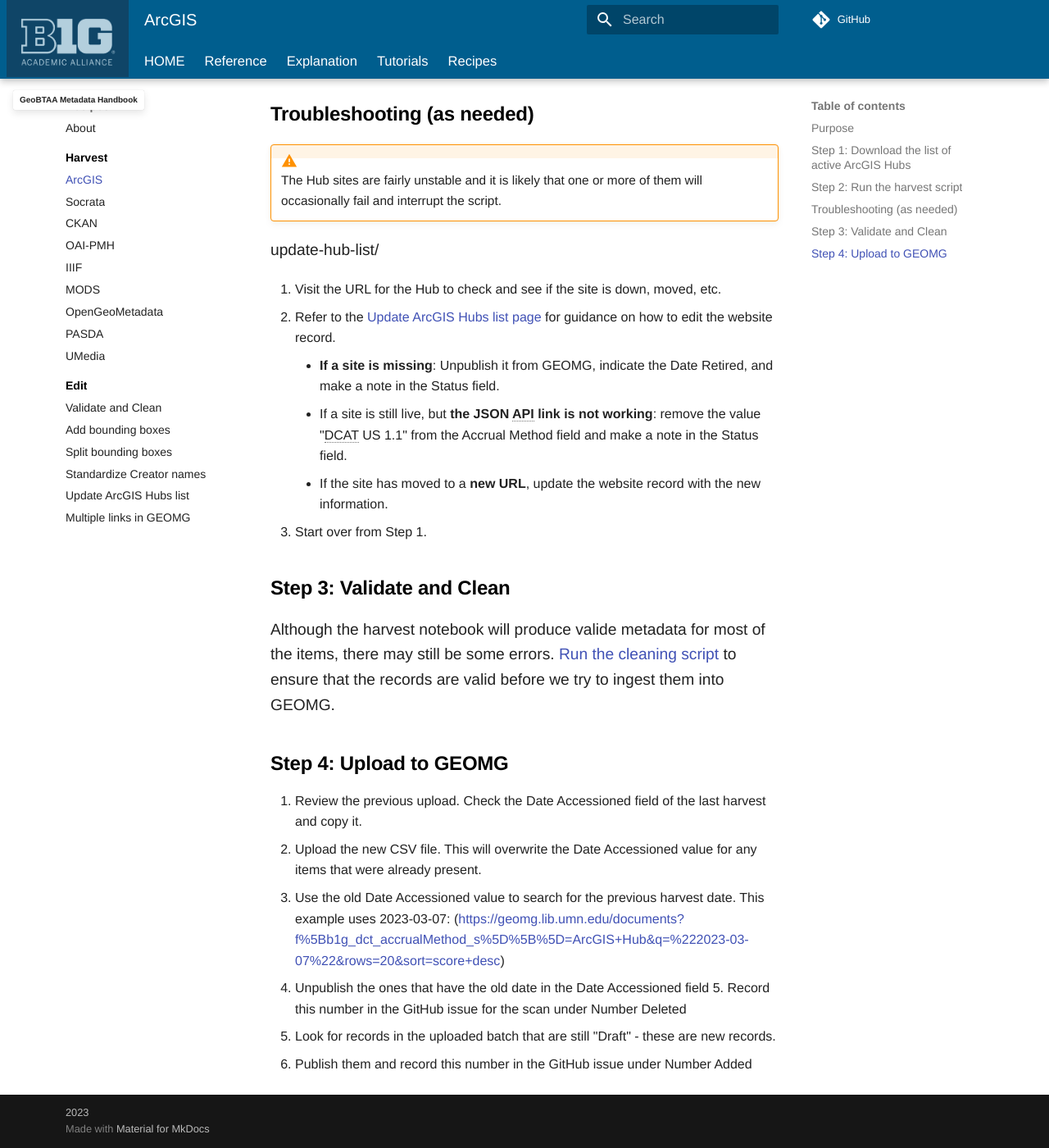
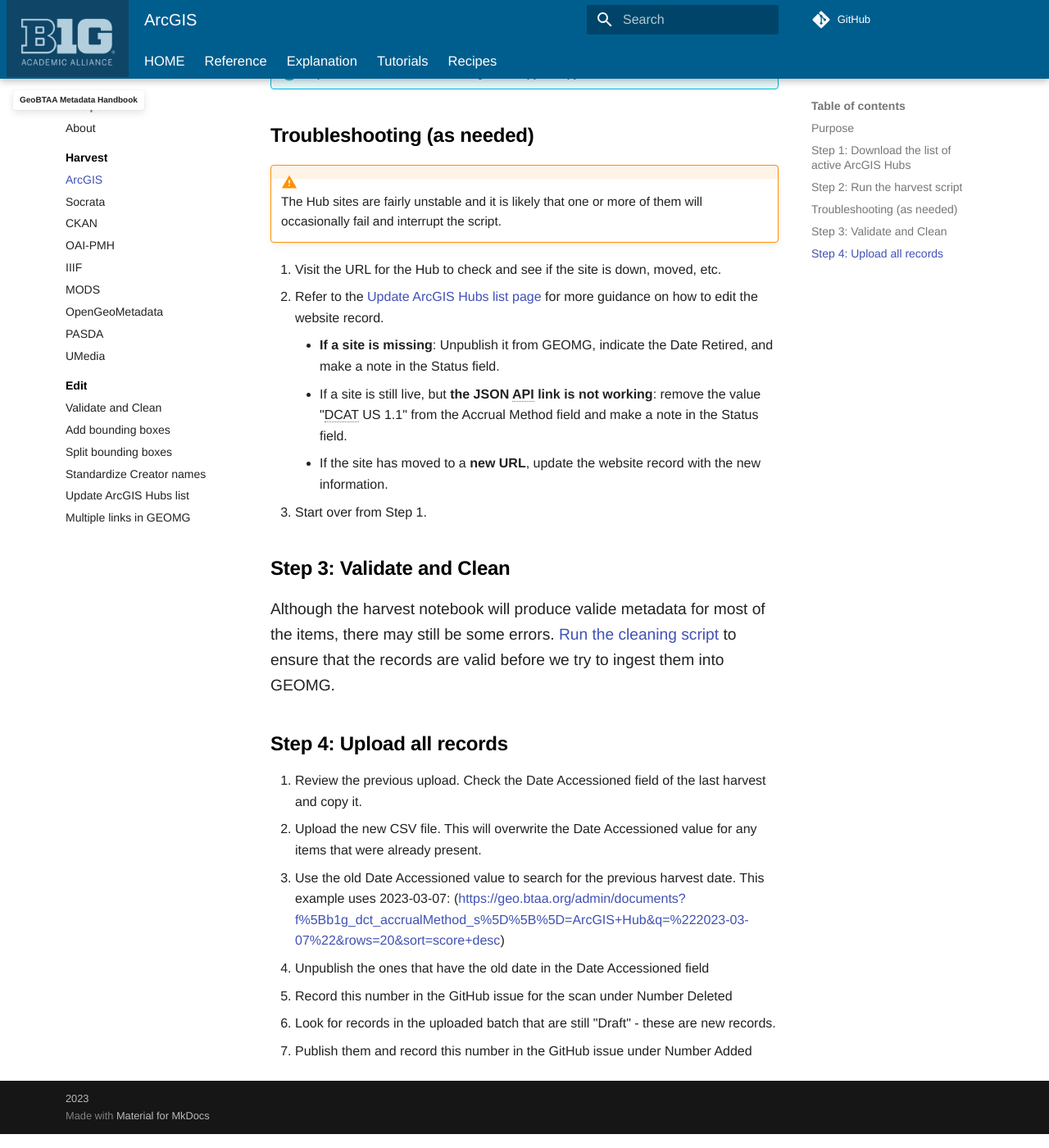
Before and after one commit to geobtaa/metadata, an MkDocs documentation site: the page built from docs/recipes/R-01_arcgis-hubs.md, in a window 1280 px wide and 1400 px high, scrolled down 2280 px. Shown: the whole window at 82% size. Built offline with MkDocs 1.6.1 and Material for MkDocs 9.7.7, drawn with Linux system fonts in a browser that asks for light colours; some web fonts are replaced; comment, search, counter and statistics services are not loaded; some of the changed text lies outside the part shown.

Commit message:
ArcGIS Hub updates

````diff
--- a/docs/recipes/R-01_arcgis-hubs.md
+++ b/docs/recipes/R-01_arcgis-hubs.md
@@ -4,7 +4,7 @@
 
 !!! warning " "
 
-	This recipe includes steps that use the metadata toolkit [GEOMG](https://geobtaa.github.io/metadata/geomg/). Access to GEOMG is restricted to UMN BTAA-GIN staff and requires a login account. External users can create their own list or use one provided in this repository.
+	This recipe includes steps that use the GBL Admin toolkit. Access to this tool is restricted to UMN BTAA-GIN staff and requires a login account. External users can create their own list or use one provided in this repository.
 
 
 ``` mermaid
@@ -20,7 +20,7 @@
 J --> B;
 I --> A;
 C --> |Yes| K[[STEP 3. Validate and Clean]]:::green;
-K --> E[STEP 4. <br>Publish/unpublish records in GEOMG]:::green;
+K --> E[STEP 4. <br>Publish/unpublish records in GBL Admin]:::green;
 
 
 classDef green fill:#E0FFE0
@@ -39,9 +39,9 @@
 
 !!! tip inline end "Shortcut"
 
-	[Pre-formatted GEOMG query link](https://geomg.lib.umn.edu/documents?f%5Bb1g_dct_accrualMethod_s%5D%5B%5D=DCAT+US+1.1&f%5Bgbl_resourceClass_sm%5D%5B%5D=Websites&rows=20&sort=score+desc)
+	[Pre-formatted GEOMG query link](https://geo.btaa.org/admin/documents?f%5Bb1g_dct_accrualMethod_s%5D%5B%5D=DCAT+US+1.1&f%5Bgbl_resourceClass_sm%5D%5B%5D=Websites&rows=20&sort=score+desc)
 
-1. Go to the [GEOMG](https://geomg.lib.umn.edu) dashboard
+1. Go to the Admin (https://geo.btaa.org/admin) dashboard
 2. Filter for items with these parameters:
   	 - Resource Class: Websites
   	 - Accrual Method: DCAT US 1.1
@@ -86,10 +86,9 @@
 
 	The Hub sites are fairly unstable and it is likely that one or more of them will occasionally fail and interrupt the script.
 
-update-hub-list/
 
 1. Visit the URL for the Hub to check and see if the site is down, moved, etc.
-2. Refer to the [Update ArcGIS Hubs list page ](update-hub-list.md)for guidance on how to edit the website record.
+2. Refer to the [Update ArcGIS Hubs list page](update-hub-list.md) for more guidance on how to edit the website record.
 	* **If a site is missing**: Unpublish it from GEOMG, indicate the Date Retired, and make a note in the Status field.
 	* If a site is still live, but **the JSON API link is not working**: remove the value "DCAT US 1.1" from the Accrual Method field and make a note in the Status field.
 	* If the site has moved to a **new URL**, update the website record with the new information.
@@ -100,11 +99,12 @@
 Although the harvest notebook will produce valide metadata for most of the items, there may still be some errors. [Run the cleaning script](clean.md) to ensure that the records are valid before we try to ingest them into GEOMG.
 
 
-## Step 4: Upload to GEOMG
+## Step 4: Upload all records
 
 1. Review the previous upload. Check the Date Accessioned field of the last harvest and copy it.
 2. Upload the new CSV file. This will overwrite the Date Accessioned value for any items that were already present.
-3. Use the old Date Accessioned value to search for the previous harvest date. This example uses 2023-03-07: (https://geomg.lib.umn.edu/documents?f%5Bb1g_dct_accrualMethod_s%5D%5B%5D=ArcGIS+Hub&q=%222023-03-07%22&rows=20&sort=score+desc)
-4. Unpublish the ones that have the old date in the Date Accessioned field 5. Record this number in the GitHub issue for the scan under Number Deleted
+3. Use the old Date Accessioned value to search for the previous harvest date. This example uses 2023-03-07: (https://geo.btaa.org/admin/documents?f%5Bb1g_dct_accrualMethod_s%5D%5B%5D=ArcGIS+Hub&q=%222023-03-07%22&rows=20&sort=score+desc)
+4. Unpublish the ones that have the old date in the Date Accessioned field
+5. Record this number in the GitHub issue for the scan under Number Deleted
 6. Look for records in the uploaded batch that are still "Draft" - these are new records.
 7. Publish them and record this number in the GitHub issue under Number Added
````
Also changed, not shown: docs/recipes/update-hub-list.md (+14 -2 lines).
